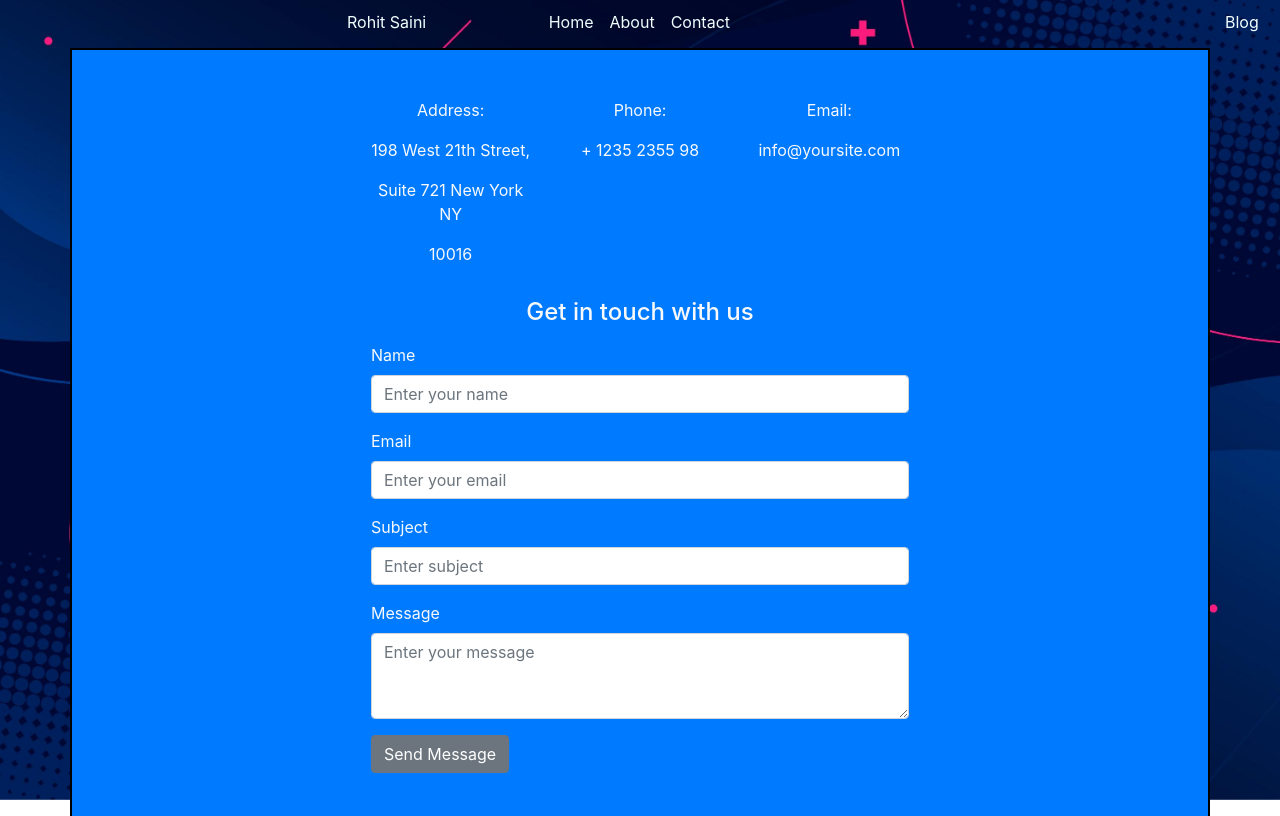
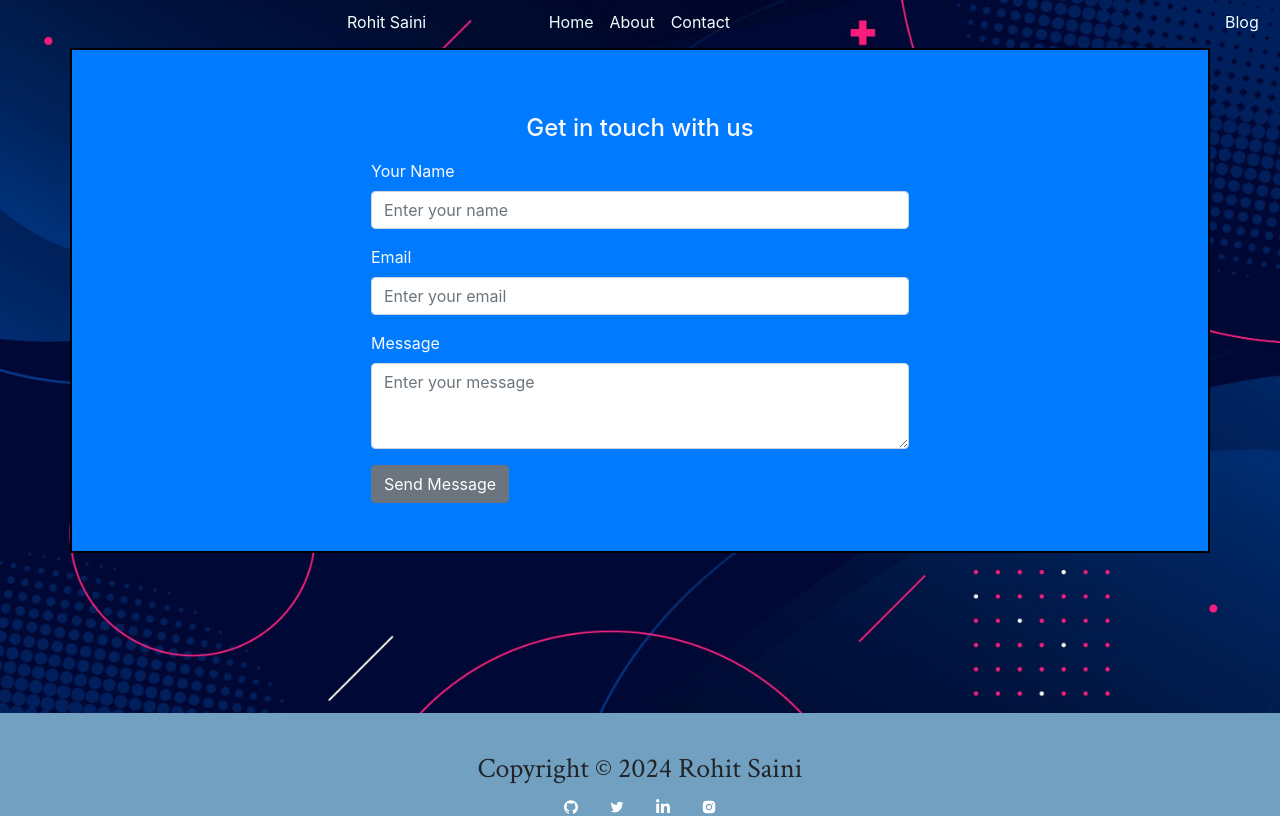
Before and after one commit to rohitsaini81/rohitsaini, a React (Vite) app in the folder react-portfolio/: page /contact in a window 1280 px wide. Shown: the top 816 px of the page. Built offline with nearby package versions, Linux system fonts and the light colour scheme.

Commit message:
email js added

```diff
--- a/react-portfolio/package.json
+++ b/react-portfolio/package.json
@@ -19,7 +19,8 @@
     "react-dom": "^18.3.1",
     "react-icons": "^5.2.1",
     "react-router-dom": "^6.25.1",
-    "typewriter-effect": "^2.21.0"
+    "typewriter-effect": "^2.21.0",
+    "@emailjs/browser": "^3.11.0"
   },
   "devDependencies": {
     "@types/react": "^18.3.3",
--- a/react-portfolio/src/Components/Pages/About.jsx
+++ b/react-portfolio/src/Components/Pages/About.jsx
@@ -1,17 +1,17 @@
 import React from 'react'
-import {Profile2, background } from '../Images'
+import { Profile2, background } from '../Images'
 import Techstack from './Techstack'
 
 export default function About() {
   return (
     <div>
-        <img style={{position:'fixed',width:'100vw',zIndex:'-11',objectFit:'cover'}} src={background} />
+      <img style={{ position: 'fixed', width: '100vw', zIndex: '-11', objectFit: 'cover' }} src={background} />
       <div className="Flex flex-center">
         <div className="firstSection flex-center" style={{ flexDirection: 'column' }}>
-            <div className='flex-center' style={{ width: '60vw' }}><h2 style={{color:'wheat'}}>Know Who <span className='red'>I'M</span></h2></div>
+          <div className='flex-center' style={{ width: '60vw' }}><h2 style={{ color: 'wheat' }}>Know Who <span className='red'>I'M</span></h2></div>
 
           <div style={{ width: '60vw' }}><h5 className='p'>Hi Everyone, I am Rohit Saini from Haryana, India.</h5></div>
-            <div style={{ width: '60vw' }}><h5 className='p'>I'm enthusiastic and motivated <spand className="red">Softwere Developer</spand> with a passion for building
+          <div style={{ width: '60vw' }}><h5 className='p'>I'm enthusiastic and motivated <span className="red">Softwere Developer</span> with a passion for building
             innovative desktop and web applications</h5></div>
           {/* <div style={{ width: '60vw' }}><h5 className='p'>Whenever possible, I also apply my passion for developing products with Node.js and Modern Javascript Library and Frameworks  like React.js and Next.js</h5></div> */}
         </div>
--- a/react-portfolio/src/Components/Pages/Blogs.jsx
+++ b/react-portfolio/src/Components/Pages/Blogs.jsx
@@ -9,11 +9,13 @@ export default function Blogs() {
   // console.log(imgsource.Profile2)
 const tempCaption="Lizards are a widespread group of squamate reptiles, with over 6,000 species, ranging across all continents except Antarctica";
 
-  return (
+  return (<>
     <div className='flex-center' style={{width:"100vw",height:"100%",paddingTop:"100px"}}>
         <img style={{position:'fixed',width:'100vw',height:"100vh",marginTop:"98px",zIndex:'-11',objectFit:'cover'}} src={background} />
 
       <MediaCard imgsrc={imgsource} title="Green Nature" name="Nature" caption={tempCaption} link1="" link2="" />
     </div>
+    <strong style={{color:'red'}}>Blogs are not available right now due to server isues</strong>
+    </>
     )
 }
--- a/react-portfolio/src/Components/Pages/Contact.jsx
+++ b/react-portfolio/src/Components/Pages/Contact.jsx
@@ -1,58 +1,60 @@
-import React from 'react';
+import React, { useRef, useState } from 'react';
 import { Container, Row, Col, Form, Button } from 'react-bootstrap';
-import {Profile2, background } from '../Images'
+import { background } from '../Images';
+import emailjs from '@emailjs/browser';
 
 const Contact = () => {
+  const [fromName, setFromName] = useState(""); // Renamed to match template variable
+  const [fromEmail, setFromEmail] = useState(""); // Optional if you want to include email
+  const [message, setMessage] = useState("");
+  const [toName, setToName] = useState("Rohit Saini"); // Assuming this is static
+
+  const formRef = useRef(); // Create a ref for the form element
+
+  const handleSubmit = (e) => {
+    e.preventDefault(); // Prevent the default form submission behavior
+    sendEmail();
+  };
+
+  const sendEmail = () => {
+    const serviceId = "service_93rinbs";
+    const publicKey = "vzhcQsMXHOPmgvLVD";
+    const templateID = "template_llgddn6";
+
+    emailjs.sendForm(serviceId, templateID, formRef.current, publicKey)
+      .then((result) => {
+        console.log(result.text);
+      }, (error) => {
+        console.log(error.text);
+      });
+  };
+
   return (
     <div className="contact">
       <img style={{position:'fixed',width:'100vw',zIndex:'-11',objectFit:'cover'}} src={background} />
       <Container className="mt-5 bg-primary text-light py-5" style={{border:"2px solid black"}}>
         <Row className="justify-content-center">
           <Col md={6}>
-          <Form>
+            <Form ref={formRef} onSubmit={handleSubmit}>
               <Row className="mb-3">
-              <Col xs={12} md={4} className="text-center">
-                <div className="d-flex justify-content-center align-items-center">
-                  <i className="fas fa-map-marker-alt fa-2x"></i>
-                </div>
-                <p>Address:</p>
-                <p>198 West 21th Street,</p>
-                <p>Suite 721 New York NY</p>
-                <p>10016</p>
-              </Col>
-              <Col xs={12} md={4} className="text-center">
-                <div className="d-flex justify-content-center align-items-center">
-                  <i className="fas fa-phone-alt fa-2x"></i>
-                </div>
-                <p>Phone:</p>
-                <p>+ 1235 2355 98</p>
-              </Col>
-              <Col xs={12} md={4} className="text-center">
-                <div className="d-flex justify-content-center align-items-center">
-                  <i className="fas fa-envelope fa-2x"></i>
-                </div>
-                <p>Email:</p>
-                <p>info@yoursite.com</p>
-              </Col>
+                {/* Your contact details here */}
               </Row>
               <h4 className="text-center mb-3">Get in touch with us</h4>
+
               <Form.Group className="mb-3">
-              <Form.Label>Name</Form.Label>
-              <Form.Control type="text" placeholder="Enter your name" />
+                <Form.Label>Your Name</Form.Label>
+                <Form.Control name="from_name" value={fromName} onChange={(e) => setFromName(e.target.value)} type="text" placeholder="Enter your name" />
               </Form.Group>
               <Form.Group className="mb-3">
                 <Form.Label>Email</Form.Label>
-              <Form.Control type="email" placeholder="Enter your email" />
-            </Form.Group>
-            <Form.Group className="mb-3">
-              <Form.Label>Subject</Form.Label>
-              <Form.Control type="text" placeholder="Enter subject" />
+                <Form.Control name="from_email" value={fromEmail} onChange={(e) => setFromEmail(e.target.value)} type="email" placeholder="Enter your email" />
               </Form.Group>
               <Form.Group className="mb-3">
                 <Form.Label>Message</Form.Label>
-              <Form.Control as="textarea" rows={3} placeholder="Enter your message" />
+                <Form.Control name="message" value={message} onChange={(e) => setMessage(e.target.value)} as="textarea" rows={3} placeholder="Enter your message" />
               </Form.Group>
-            <Button variant="secondary" type="submit">
+              <input type="hidden" name="to_name" value={toName} /> {/* Hidden field for recipient's name */}
+              <Button type="submit" variant="secondary">
                 Send Message
               </Button>
             </Form>
@@ -60,7 +62,6 @@ const Contact = () => {
         </Row>
       </Container>
     </div>
-
   );
 };
 
--- a/react-portfolio/src/css/App.css
+++ b/react-portfolio/src/css/App.css
@@ -12,6 +12,10 @@ body{
 }
 a{
     color: azure;
+    text-decoration: none !important;
+}
+a:hover{
+    color: #6d6da8;
 }
 img{
     width: 100%;
```
Also changed, not shown: react-portfolio/src/Components/Pages/no.html (added, +16 -0 lines), 1 other file (tests, documents, lock files or other folders). Lines whose indentation alone changed are shown as unchanged.
